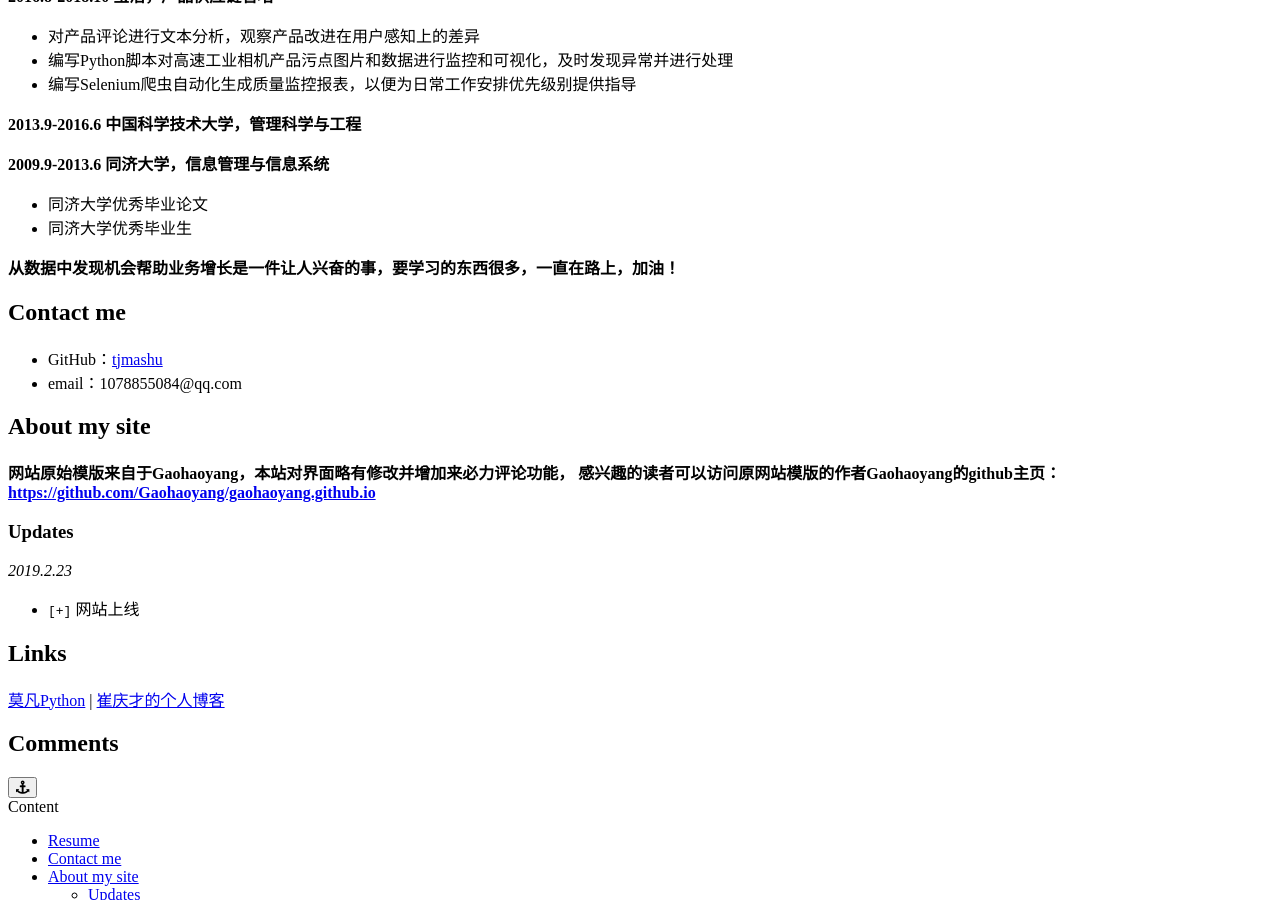
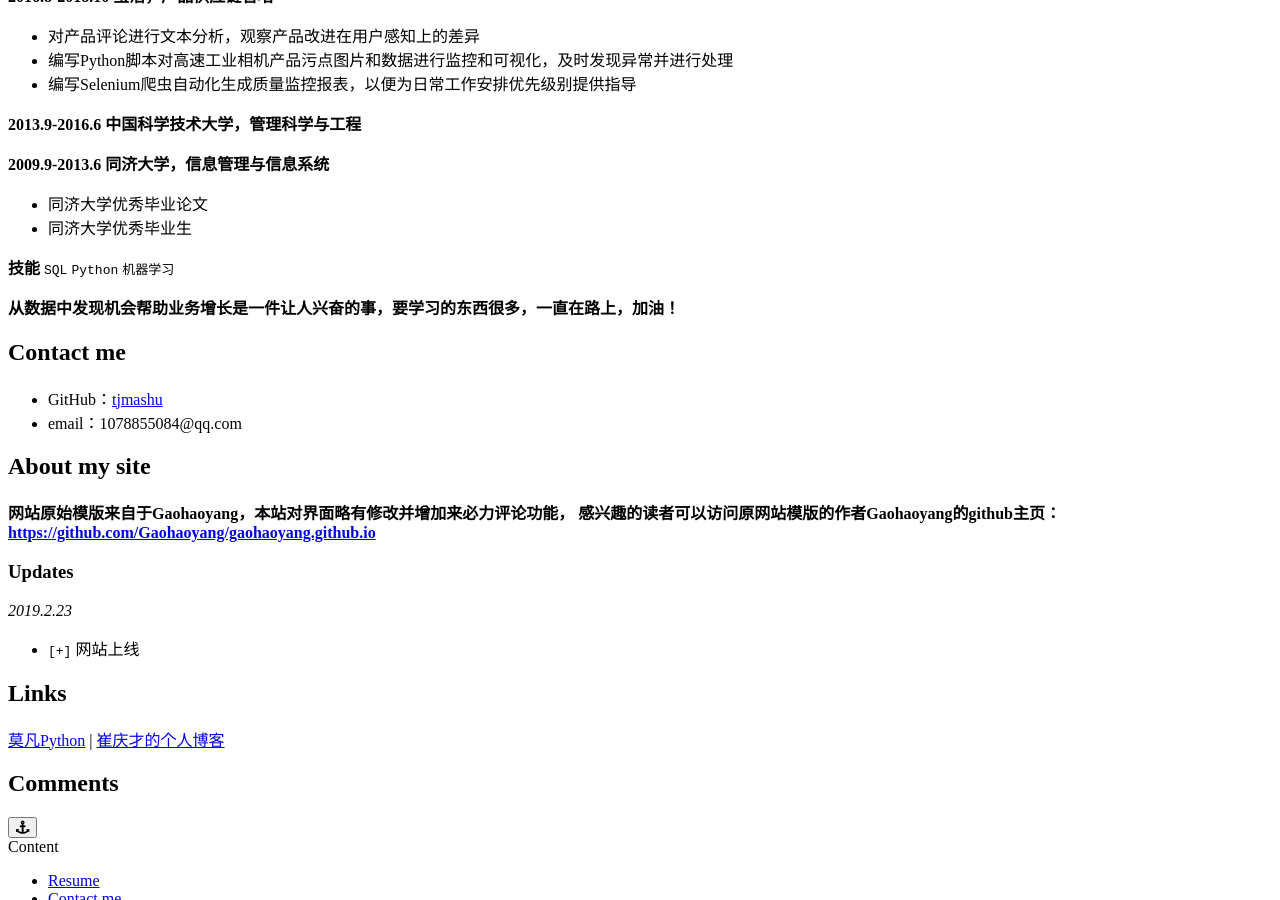
Before and after one commit to tjmashu/tjmashu.github.io, a Jekyll site: the page built from page/4about.md, in a window 1280 px wide and 900 px high, scrolled down 547 px. Built offline with Jekyll 4.4.1, drawn with Linux system fonts in a browser that asks for light colours; comment, search, counter and statistics services are not loaded; a style sheet for code colours, icons or effects is not loaded.

Commit message:
Update 4about.md

```diff
--- a/page/4about.md
+++ b/page/4about.md
@@ -27,6 +27,8 @@ type: page
 * 同济大学优秀毕业论文
 * 同济大学优秀毕业生
 
+**技能**
+`SQL`  `Python`  `机器学习`
 
 **从数据中发现机会帮助业务增长是一件让人兴奋的事，要学习的东西很多，一直在路上，加油！**
 
```
